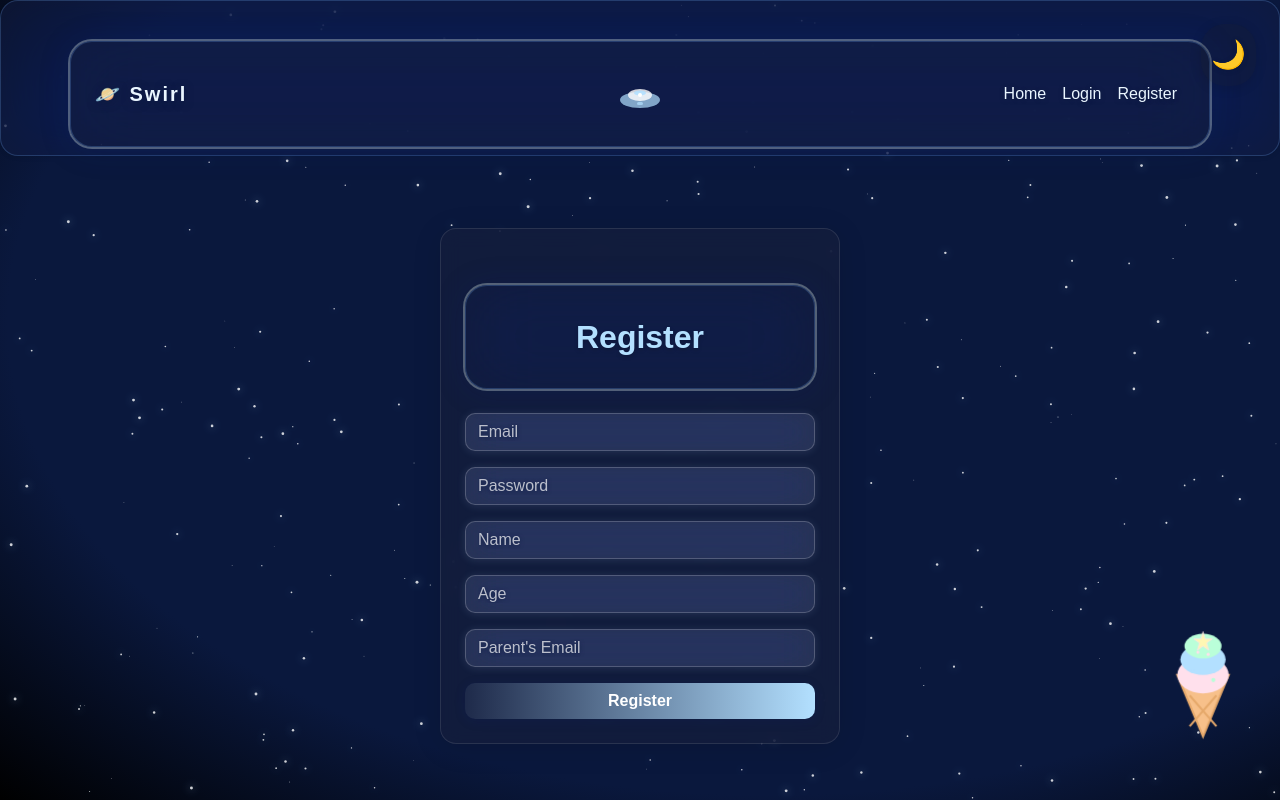
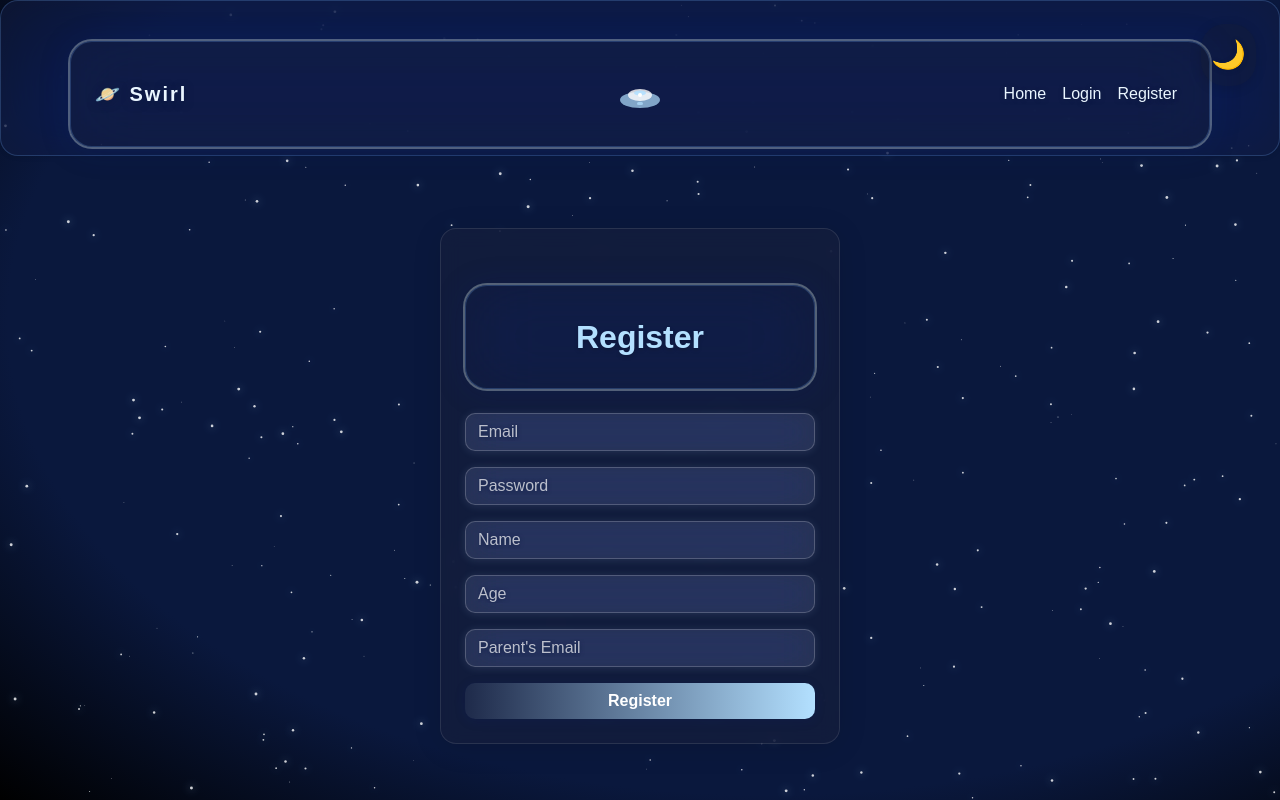
Before and after one commit to kartikg000/swirls-social, a React (Create React App) app in the folder frontend/: page /register in a window 1280 px wide. Built offline with nearby package versions, Linux system fonts and the light colour scheme.

Commit message:
Updated registration page styling and structure

```diff
--- a/frontend/src/App.js
+++ b/frontend/src/App.js
@@ -1,5 +1,5 @@
 import React, { useState } from 'react';
-import { BrowserRouter as Router, Routes, Route, Link, Navigate, useNavigate } from 'react-router-dom';
+import { BrowserRouter as Router, Routes, Route, Link, Navigate } from 'react-router-dom';
 import Homepage from './Homepage';
 import Profile from './Profile';
 import Posts from './Posts';
@@ -90,7 +90,6 @@ function HomeWithAuth({ user, setUser, onLogin, onRegisterComplete }) {
 function App() {
     const [user, setUser] = useState(null);
     const [theme, setTheme] = useState('dark');
-    const navigate = useNavigate ? useNavigate() : null;
 
     React.useEffect(() => {
         document.body.classList.toggle('light-theme', theme === 'light');
@@ -99,23 +98,20 @@ function App() {
 
     const handleLogin = (userData) => {
         setUser(userData);
-        if (navigate) navigate('/profile');
-        else window.location.href = '/profile';
     };
+
     const handleRegisterComplete = () => {
-        if (navigate) navigate('/login');
-        else window.location.href = '/login';
+        // Just show success message, the Register component will handle navigation
     };
 
     return (
-        <>
-            <ThemeToggle theme={theme} setTheme={setTheme} />
-            <SpaceBackground theme={theme} />
-            <SpaceIceCreamCone />
-            <div className="page-glass-transition">
+        <Router>
+            <div>
+                <ThemeToggle theme={theme} setTheme={setTheme} />
+                <SpaceBackground theme={theme} />
                 <Navbar user={user} setUser={setUser} />
                 <Routes>
-                    <Route path="/" element={<HomeWithAuth user={user} setUser={setUser} onLogin={handleLogin} onRegisterComplete={handleRegisterComplete} />} />
+                    <Route path="/" element={user ? <Navigate to="/profile" /> : <HomeWithAuth user={user} setUser={setUser} onLogin={handleLogin} onRegisterComplete={handleRegisterComplete} />} />
                     <Route path="/register" element={<Register onComplete={handleRegisterComplete} />} />
                     <Route path="/login" element={<Login onLogin={handleLogin} />} />
                     <Route path="/profile" element={user ? <Profile user={user} /> : <Navigate to="/login" />} />
@@ -123,14 +119,8 @@ function App() {
                     <Route path="/messages" element={user ? <Messages user={user} /> : <Navigate to="/login" />} />
                 </Routes>
             </div>
-        </>
+        </Router>
     );
 }
 
-export default function AppWithRouter() {
-    return (
-        <Router>
-            <App />
-        </Router>
-    );
-}
+export default App;
```
